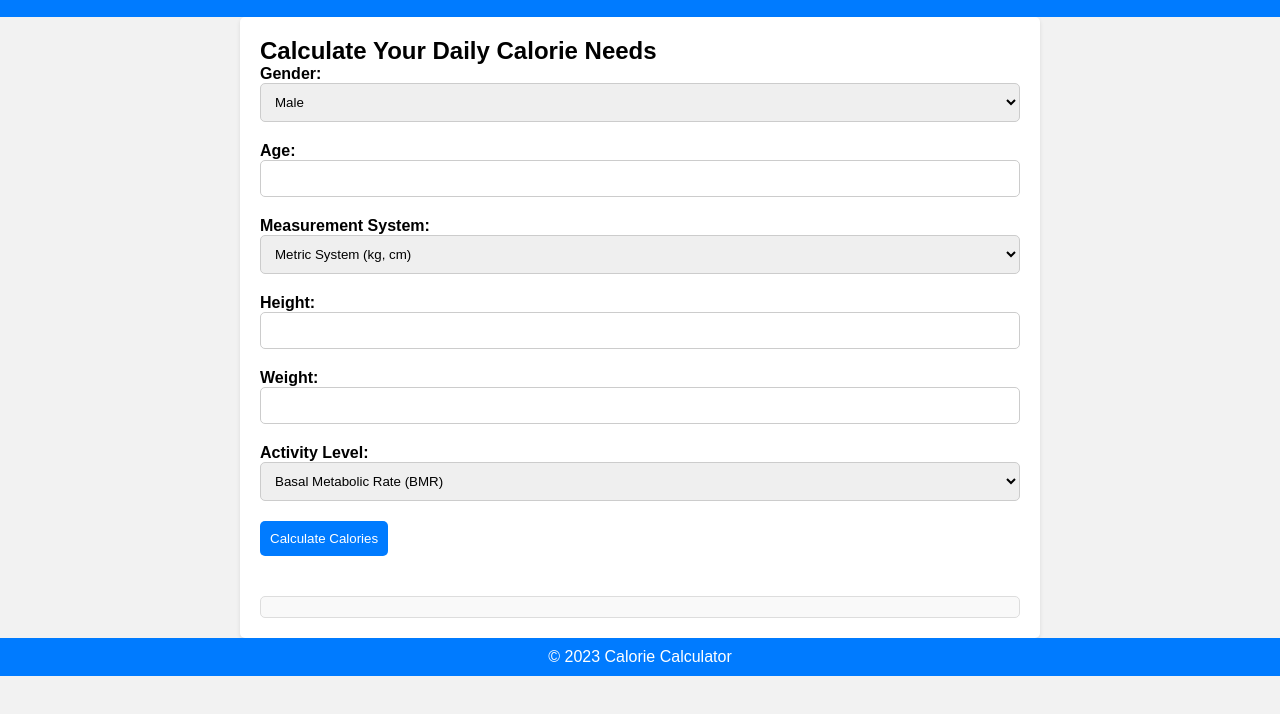
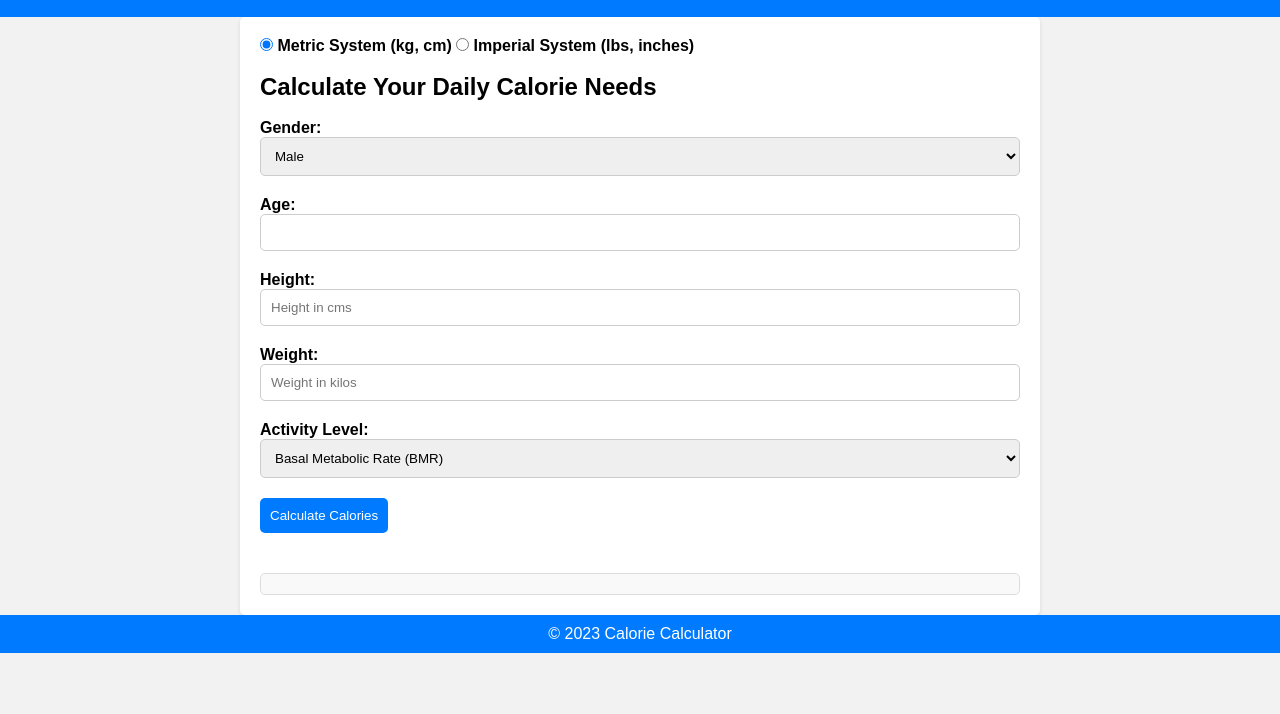
Before and after one commit to RamdasCoundinya0716/Calorie-Calculator-App, a plain HTML site: page index.html in a window 1280 px wide. Shown: the part 60-774 px from the top of the page. Drawn offline with Linux system fonts and the light colour scheme.

Commit message:
Update index.html

```diff
--- a/index.html
+++ b/index.html
@@ -12,8 +12,21 @@
     </header>
 
     <main>
+        <!-- Measurement System Radio Buttons -->
+        <div id="measurement-system-radio">
+            <label>
+                <input type="radio" name="measurement-system" value="metric" checked> Metric System (kg, cm)
+            </label>
+            <label>
+                <input type="radio" name="measurement-system" value="imperial"> Imperial System (lbs, inches)
+            </label>
+        </div>
+
+        <br>
+
         <section id="user-input">
             <h2>Calculate Your Daily Calorie Needs</h2>
+            <br>
             <form id="calorie-form">
                 <div class="form-group">
                     <label for="gender">Gender:</label>
@@ -27,19 +40,13 @@
                     <input type="number" id="age" name="age" min="1" required>
                 </div>
                 <div class="form-group">
-                    <label for="measurement-system">Measurement System:</label>
-                    <select id="measurement-system" name="measurement-system">
-                        <option value="metric">Metric System (kg, cm)</option>
-                        <option value="imperial">Imperial System (lbs, inches)</option>
-                    </select>
+                    <label for="height">Height:</label>
+                    <input type="number" id="height" name="height" min="1" required placeholder="Height in cms">
                 </div>
-                <div class="form-group">
-                    <label for="height">Height:</label>
-                    <input type="number" id="height" name="height" min="1" required>
-                </div>
+
                 <div class="form-group">
                     <label for="weight">Weight:</label>
-                    <input type="number" id="weight" name="weight" min="1" required>
+                    <input type="number" id="weight" name="weight" min="1" required placeholder="Weight in kilos">
                 </div>
                 <div class="form-group">
                     <label for="activity-level">Activity Level:</label>
```
